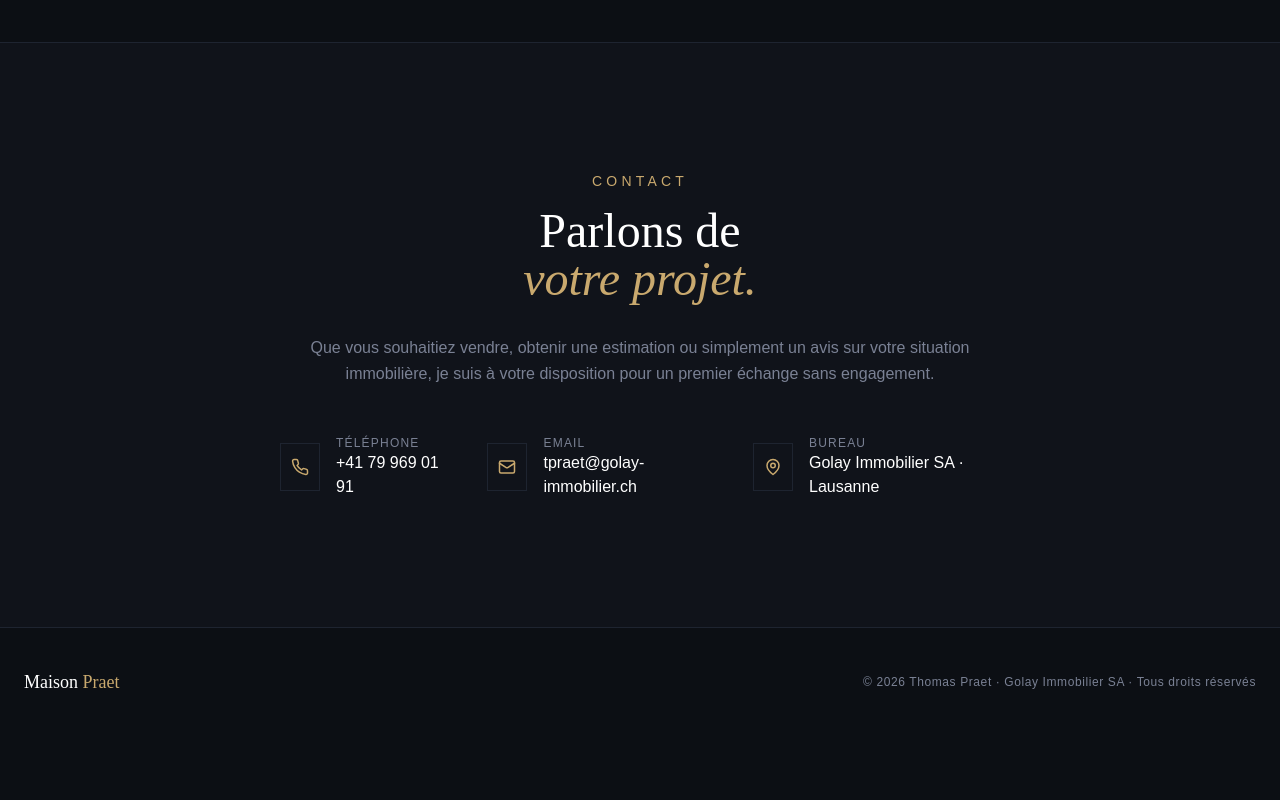
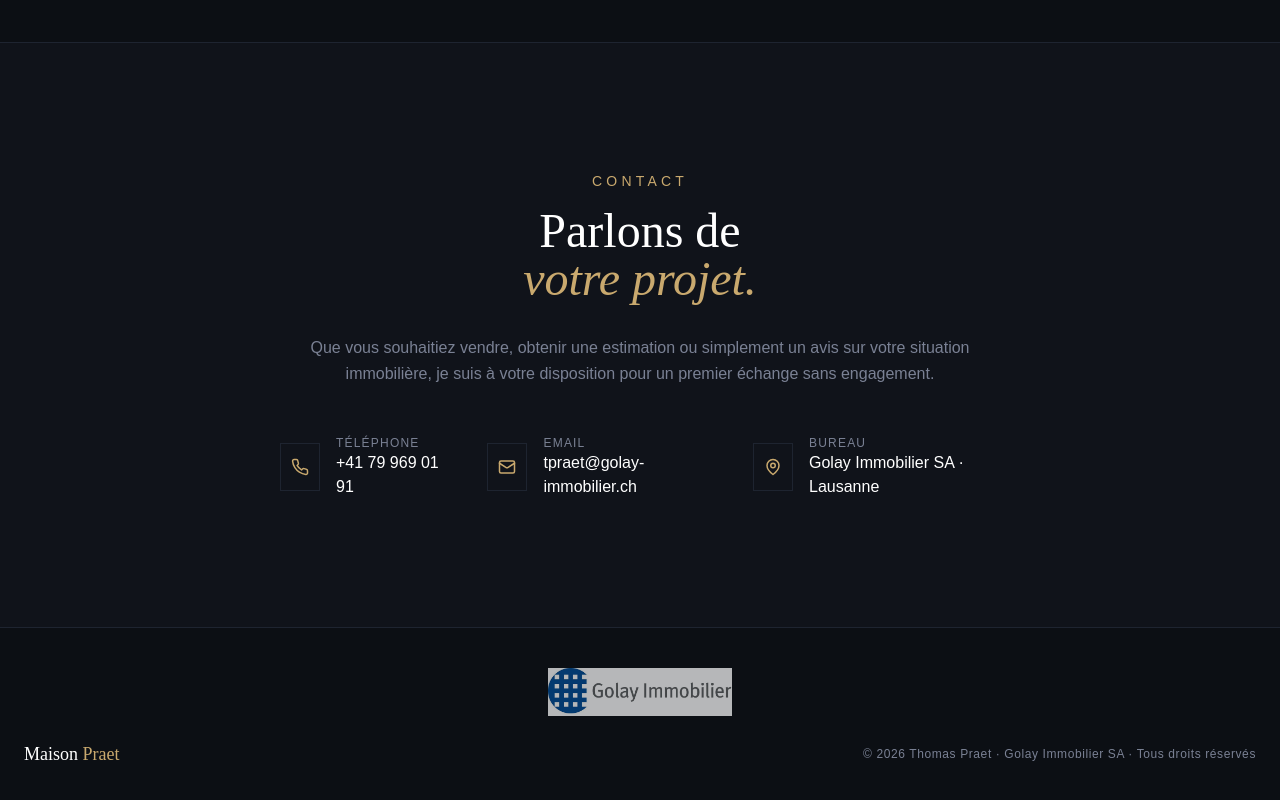
Before and after one commit to Sinseed/maison-praet, a Next.js app: page / in a window 1280 px wide. Shown: the part 7891-8691 px from the top of the page. Before the commit the page ends 8627 px from the top, so only its background shows below. Built offline with nearby package versions, Linux system fonts and the light colour scheme.

Commit message:
feat: logo Golay Immobilier SA dans le footer, lien vers golay-immobilier.ch

```diff
--- a/app/page.tsx
+++ b/app/page.tsx
@@ -234,9 +234,14 @@ function Contact() {
 
 function Footer() {
   return (
-    <footer className="max-w-7xl mx-auto px-6 py-10 flex flex-col sm:flex-row items-center justify-between gap-4">
-      <p className="font-display text-lg text-white">Maison <span className="text-brand-gold">Praet</span></p>
-      <p className="font-body text-xs text-brand-muted tracking-wider">© {new Date().getFullYear()} Thomas Praet · Golay Immobilier SA · Tous droits réservés</p>
+    <footer className="max-w-7xl mx-auto px-6 py-10 flex flex-col items-center gap-6">
+      <a href="https://www.golay-immobilier.ch" target="_blank" rel="noopener noreferrer" className="opacity-70 hover:opacity-100 transition-opacity">
+        <img src="/photos/logo-golay.jpg" alt="Golay Immobilier SA" className="h-12 object-contain" />
+      </a>
+      <div className="flex flex-col sm:flex-row items-center justify-between w-full gap-4">
+        <p className="font-display text-lg text-white">Maison <span className="text-brand-gold">Praet</span></p>
+        <p className="font-body text-xs text-brand-muted tracking-wider">© {new Date().getFullYear()} Thomas Praet · Golay Immobilier SA · Tous droits réservés</p>
+      </div>
     </footer>
   )
 }
```
Also changed, not shown: public/photos/logo-golay.jpg (added).
